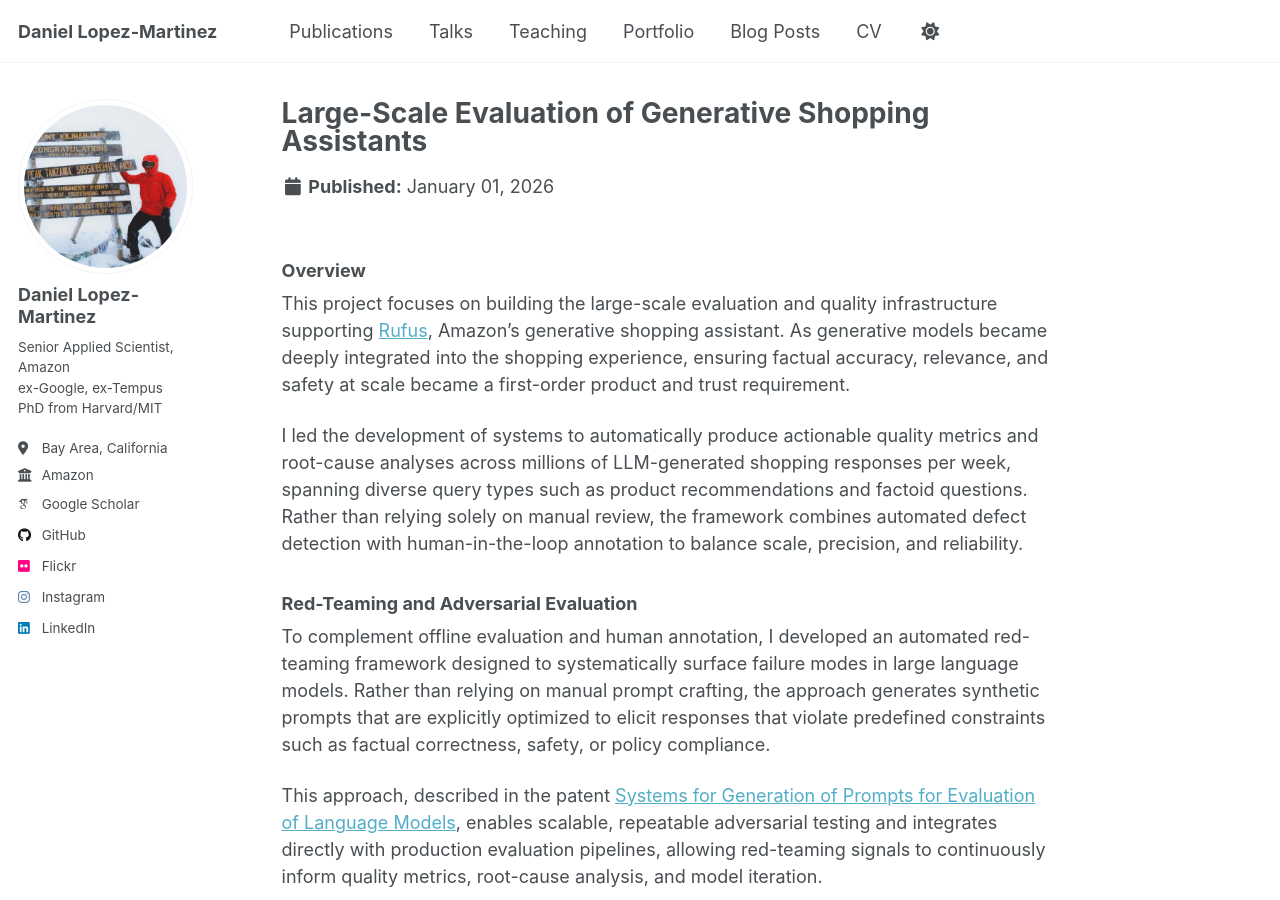
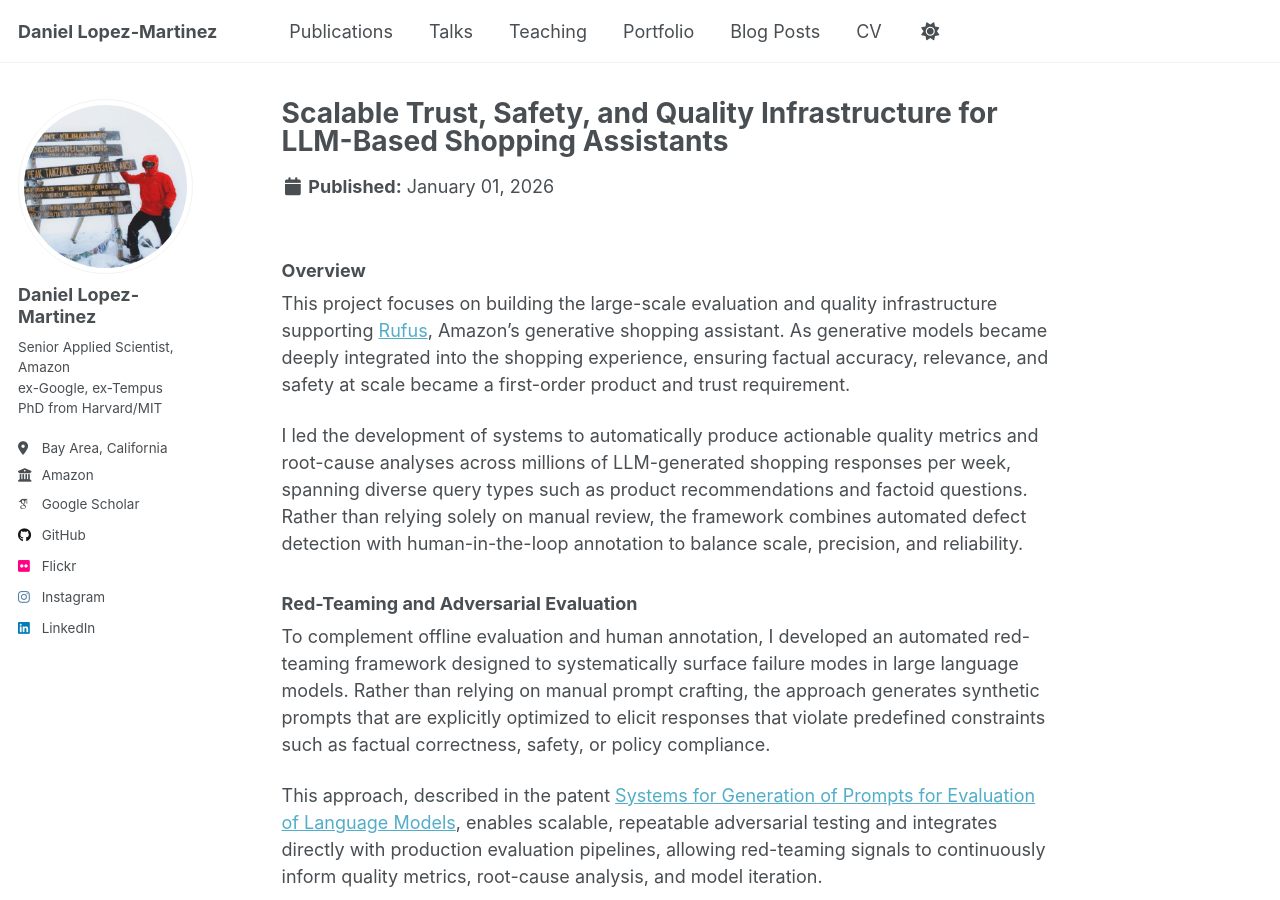
Before and after one commit to daniel-lopezmartinez/daniel-lopezmartinez.github.io, a Jekyll site: the page built from _portfolio/alice.md, in a window 1280 px wide and 900 px high. Built offline with Jekyll 4.4.1, drawn with Linux system fonts in a browser that asks for light colours; some web fonts are replaced; a script that is not in the unit is left out.

Commit message:
Updated title

```diff
--- a/_portfolio/alice.md
+++ b/_portfolio/alice.md
@@ -1,5 +1,5 @@
 ---
-title: "Large-Scale Evaluation of Generative Shopping Assistants"
+title: "Scalable Trust, Safety, and Quality Infrastructure for LLM-Based Shopping Assistants"
 excerpt: "Scalable evaluation framework to assess factual accuracy, safety, and quality across millions of LLM-generated shopping answers.<br/><img src='/images/blog/rufus.jpg' width='300'>"
 collection: portfolio
 category: amazon
```
